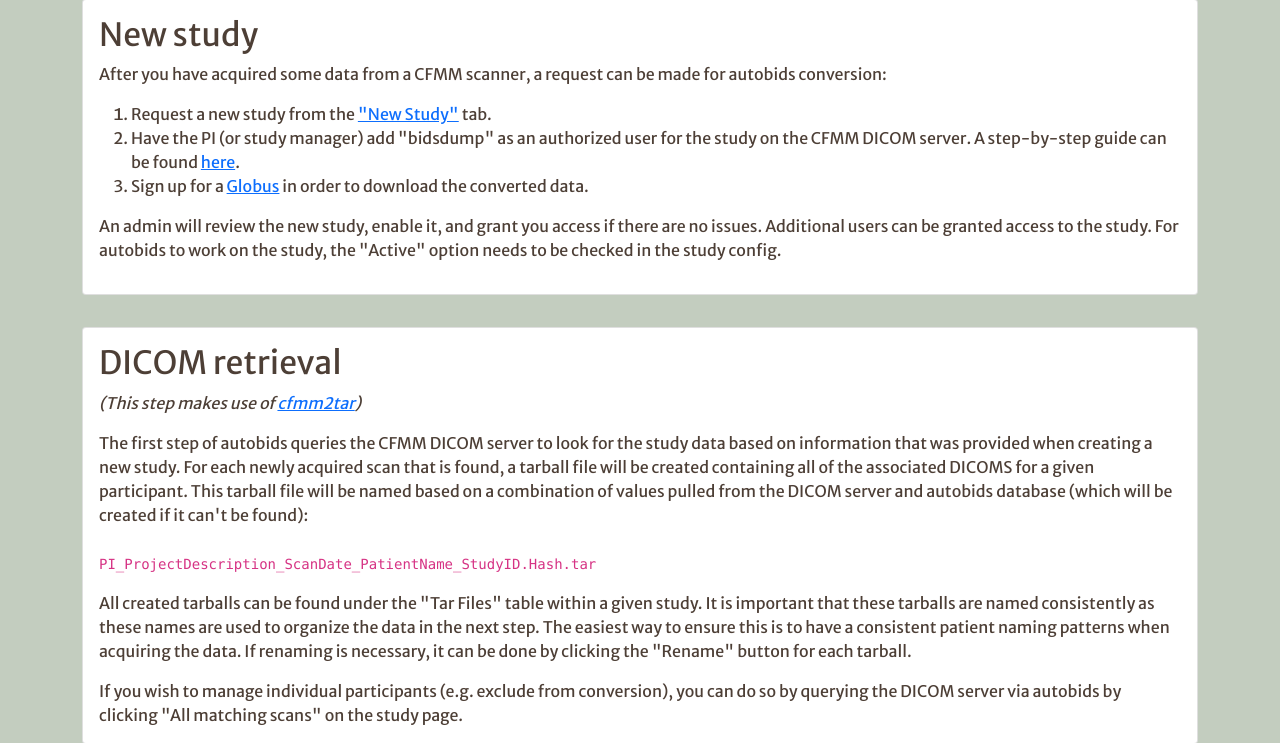
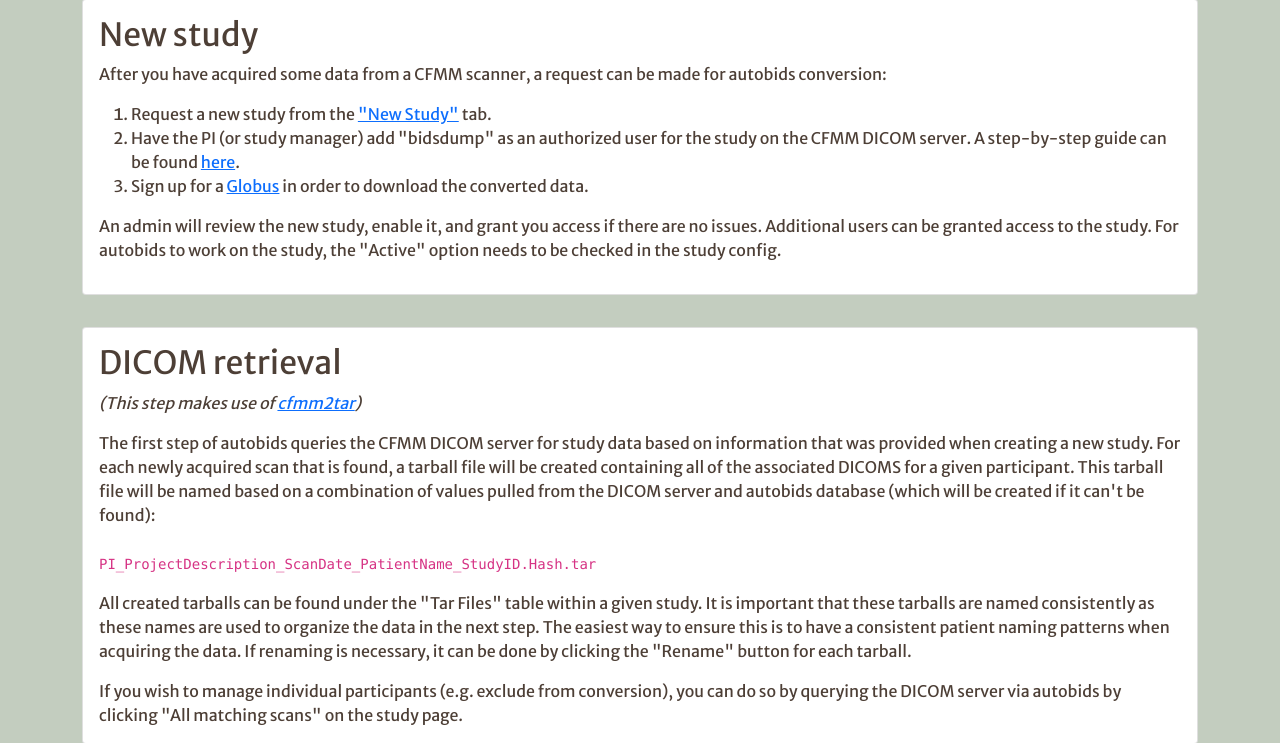
Before and after one commit to khanlab/autobids-portal, a Flask app: page /getting-started in a window 1280 px wide. Shown: the part 283-1026 px from the top of the page. Run offline with Flask 3, Linux system fonts and the light colour scheme; parts of the project's set-up code (start-up, migrations or seed data) failed here and were passed over.

Commit message:
Rephrase first paragraph of DICOM retrieval

```diff
--- a/autobidsportal/templates/getting_started.html
+++ b/autobidsportal/templates/getting_started.html
@@ -80,13 +80,13 @@
               </em>
             </p>
             <p class="card-text">
-              The first step of autobids queries the CFMM DICOM server to look for
-              the study data based on information that was provided when creating a
-              new study. For each newly acquired scan that is found, a tarball file will
-              be created containing all of the associated DICOMS for a given participant.
-              This tarball file will be named based on a combination of values pulled from
-              the DICOM server and autobids database (which will be created if it can't
-              be found):
+              The first step of autobids queries the CFMM DICOM server for study data
+              based on information that was provided when creating a new study.
+              For each newly acquired scan that is found, a tarball file will be
+              created containing all of the associated DICOMS for a given participant.
+              This tarball file will be named based on a combination of values pulled
+              from the DICOM server and autobids database (which will be created if it
+              can't be found):
               <br>
               <br>
               <code>PI_ProjectDescription_ScanDate_PatientName_StudyID.Hash.tar</code>
```
